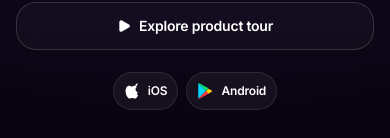
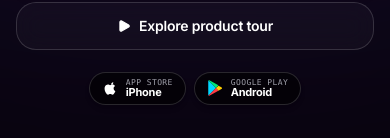
Before and after one commit to vsvivek2006/dhanda-grow, a Next.js app: page / in a window 390 px wide. Shown: the part 572-710 px from the top of the page. Built offline with nearby package versions, Linux system fonts and the light colour scheme; no server answers.

Commit message:
fix: replace iPhone / Apple logo with official pixel-perfect vector and improve store badges

```diff
--- a/src/app/page.tsx
+++ b/src/app/page.tsx
@@ -931,18 +931,18 @@ export default function HomePage() {
                 href={APP_STORE_URL}
                 target="_blank"
                 rel="noopener noreferrer"
-                className="px-5 py-2.5 rounded-2xl bg-white/5 hover:bg-white/10 border border-white/15 text-slate-200 text-xs font-bold transition-all hover:scale-105 inline-flex items-center gap-2"
+                className="px-5 py-2.5 rounded-2xl bg-white/5 hover:bg-white/10 border border-white/15 text-slate-200 text-xs font-bold transition-all hover:scale-105 inline-flex items-center gap-2.5 shadow-md"
               >
-                <AppleLogo className="w-4 h-4 text-white" />
+                <AppleLogo className="w-5 h-5 text-white shrink-0" />
                 <span>Download on App Store</span>
               </a>
               <a
                 href={PLAY_STORE_URL}
                 target="_blank"
                 rel="noopener noreferrer"
-                className="px-5 py-2.5 rounded-2xl bg-white/5 hover:bg-white/10 border border-white/15 text-slate-200 text-xs font-bold transition-all hover:scale-105 inline-flex items-center gap-2"
+                className="px-5 py-2.5 rounded-2xl bg-white/5 hover:bg-white/10 border border-white/15 text-slate-200 text-xs font-bold transition-all hover:scale-105 inline-flex items-center gap-2.5 shadow-md"
               >
-                <GooglePlayLogo className="w-4 h-4" />
+                <GooglePlayLogo className="w-5 h-5 shrink-0" />
                 <span>Get it on Google Play</span>
               </a>
             </div>
--- a/src/components/home/FramerHero.tsx
+++ b/src/components/home/FramerHero.tsx
@@ -139,21 +139,27 @@ export function FramerHero() {
               href={APP_STORE_URL}
               target="_blank"
               rel="noopener noreferrer"
-              className="p-2.5 rounded-xl bg-white/5 hover:bg-white/10 border border-white/10 text-white text-xs font-semibold flex items-center gap-2 transition-colors"
-              title="Download on App Store"
+              className="px-3 py-1.5 rounded-xl bg-black/60 hover:bg-black/90 border border-white/15 text-white flex items-center gap-2 transition-all hover:scale-105 shadow-md group"
+              title="Download on Apple App Store for iPhone"
             >
-              <AppleLogo className="w-4 h-4 text-white" />
-              <span className="text-xs">iOS</span>
+              <AppleLogo className="w-4 h-4 text-white group-hover:scale-110 transition-transform" />
+              <div className="text-left leading-none">
+                <div className="text-[8px] text-zinc-400 uppercase font-mono tracking-wider">App Store</div>
+                <div className="text-[11px] font-bold text-white">iPhone</div>
+              </div>
             </a>
             <a
               href={PLAY_STORE_URL}
               target="_blank"
               rel="noopener noreferrer"
-              className="p-2.5 rounded-xl bg-white/5 hover:bg-white/10 border border-white/10 text-white text-xs font-semibold flex items-center gap-2 transition-colors"
-              title="Get it on Google Play"
+              className="px-3 py-1.5 rounded-xl bg-black/60 hover:bg-black/90 border border-white/15 text-white flex items-center gap-2 transition-all hover:scale-105 shadow-md group"
+              title="Get it on Google Play for Android"
             >
-              <GooglePlayLogo className="w-4 h-4" />
-              <span className="text-xs">Android</span>
+              <GooglePlayLogo className="w-4 h-4 group-hover:scale-110 transition-transform" />
+              <div className="text-left leading-none">
+                <div className="text-[8px] text-zinc-400 uppercase font-mono tracking-wider">Google Play</div>
+                <div className="text-[11px] font-bold text-white">Android</div>
+              </div>
             </a>
           </div>
         </div>
--- a/src/components/ui/BrandIcons.tsx
+++ b/src/components/ui/BrandIcons.tsx
@@ -2,11 +2,13 @@ import React from "react";
 
 export function AppleLogo({ className = "w-4 h-4", fill = "currentColor" }: { className?: string; fill?: string }) {
   return (
-    <svg className={className} viewBox="0 0 170 170" fill={fill} xmlns="http://www.w3.org/2000/svg">
-      <path d="M150.37 130.25c-2.45 5.66-5.35 10.87-8.71 15.66-4.58 6.53-8.33 11.05-11.22 13.56-4.48 4.12-9.28 6.23-14.42 6.35-3.69 0-8.14-1.05-13.32-3.18-5.19-2.12-9.97-3.17-14.34-3.17-4.58 0-9.49 1.05-14.75 3.17-5.26 2.13-9.5 3.24-12.74 3.35-4.35.13-9.16-1.9-14.42-6.08-3.69-3.04-7.67-7.85-11.92-14.43-5.63-8.8-10.08-18.77-13.35-29.9-3.27-11.13-4.91-21.88-4.91-32.25 0-14.88 3.73-27.42 11.19-37.62 7.46-10.2 16.92-15.42 28.38-15.66 4.35 0 9.28 1.13 14.79 3.39 5.51 2.26 9.38 3.44 11.61 3.53 1.9.1 5.76-1.13 11.59-3.69 5.83-2.56 10.8-3.75 14.91-3.57 11.36.57 20.65 4.67 27.87 12.3-9.97 6.03-14.86 14.35-14.67 24.96.2 9.53 4.04 17.5 11.52 23.91 3.55 3.09 7.6 5.43 12.16 7.02-2.32 6.84-5.06 13.78-8.23 20.82zM119.22 33.15c0-6.66 2.4-12.87 7.21-18.63 4.81-5.76 10.74-9.55 17.78-11.37.58 1.48.87 3.03.87 4.65 0 6.66-2.49 12.96-7.46 18.91-4.97 5.95-10.87 9.58-17.7 10.89-.23-1.48-.7-2.96-.7-4.45z" />
+    <svg className={className} viewBox="0 0 24 24" fill={fill} xmlns="http://www.w3.org/2000/svg">
+      <path d="M18.71 19.5c-.83 1.24-1.71 2.45-3.05 2.47-1.34.03-1.77-.79-3.29-.79-1.53 0-2 .77-3.27.82-1.31.05-2.3-1.32-3.14-2.53C4.25 17 2.94 12.45 4.7 9.39c.87-1.52 2.43-2.48 4.12-2.51 1.28-.02 2.5.87 3.29.87.78 0 2.26-1.07 3.81-.91.65.03 2.47.26 3.64 1.98-.09.06-2.17 1.28-2.15 3.81.03 3.02 2.65 4.03 2.68 4.04-.03.07-.42 1.44-1.38 2.83M15.97 6.38c.62-.75 1.04-1.8 0.92-2.85-.9.04-1.99.6-2.61 1.34-.55.63-.99 1.68-.86 2.69.98.08 1.93-.43 2.55-1.18z" />
     </svg>
   );
 }
+
+export const IPhoneLogo = AppleLogo;
 
 export function GooglePlayLogo({ className = "w-4 h-4" }: { className?: string }) {
   return (
```
Also changed, not shown: public/images/stats-bar-proof.png.
